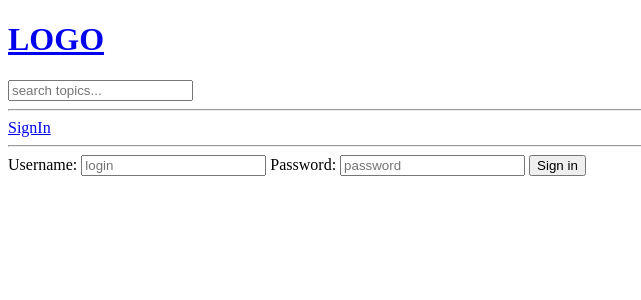
After one commit to VladlenSokolovsky/my_sm, a Django app: page /login/ in a window 1280 px wide. The commit adds this page. Shown: the top 300 px of the page, without its empty margins (0-641 px from the left). Run offline with Django 3.2, Linux system fonts and the light colour scheme; parts of the project's set-up code (start-up, migrations or seed data) failed here and were passed over.

Commit message:
User login and slash messages

```diff
--- /dev/null
+++ b/base/templates/base/login_register.html
@@ -0,0 +1,20 @@
+{% extends 'main.html' %}
+
+{% block content %}
+
+<div>
+    <form method="POST" action="">
+        {% csrf_token %}
+
+        <label>Username:</label>
+        <input type="text" name="username" placeholder="login" />
+
+        <label>Password:</label>
+        <input type="password" name="password" placeholder="password">
+
+        <input type="submit" value="Sign in" />
+
+    </form>
+</div>
+
+{% endblock content %}
--- a/base/urls.py
+++ b/base/urls.py
@@ -2,6 +2,7 @@ from django.urls import path
 from . import views
 
 urlpatterns = [
+    path('login/', views.login_page, name="login"),
     path('', views.home, name="home"),
     path('room/<str:pk>/', views.room, name="room"),
     path('create-room/', views.create_room, name="create-room"),
--- a/base/views.py
+++ b/base/views.py
@@ -1,7 +1,29 @@
 from django.shortcuts import render, redirect
+from django.contrib import messages
 from django.db.models import Q
+from django.contrib.auth.models import User
+from django.contrib.auth import authenticate, login, logout
 from .models import Room, Topic
 from .forms import RoomForm
+
+
+def login_page(request):
+    if request.method == 'POST':
+        username = request.POST.get('username')
+        password = request.POST.get('password')
+
+        try:
+            user = User.objects.get(username=username)
+        except:
+            messages.error(request, 'Incorrect username')
+        user = authenticate(request, username=username, password=password)
+        if user is not None:
+            login(request, user)
+            return redirect('home')
+        else:
+            messages.error(request, 'Incorrect username or password')
+    context = {}
+    return render(request, 'base/login_register.html', context)
 
 
 def home(request):
--- a/templates/main.html
+++ b/templates/main.html
@@ -5,10 +5,18 @@
     <title>Title</title>
 </head>
 <body>
-{% include 'navbar.html' %}
+    {% include 'navbar.html' %}
 
-{% block content %}
+    {% if messages %}
+    <ul class="messages">
+        {% for message in messages %}
+        <li>{{ message }}</li>
+            {% endfor %}
+    </ul>
+    {% endif %}
 
-{% endblock %}
+    {% block content %}
+
+    {% endblock %}
 </body>
 </html>
--- a/templates/navbar.html
+++ b/templates/navbar.html
@@ -5,5 +5,6 @@
 <form method="GET" action="{% url 'home' %}">
     <input type="text" name="q" placeholder="search topics..." />
 </form>
-
 <hr>
+<a href="{% url 'login' %}">SignIn</a>
+<hr>
```
